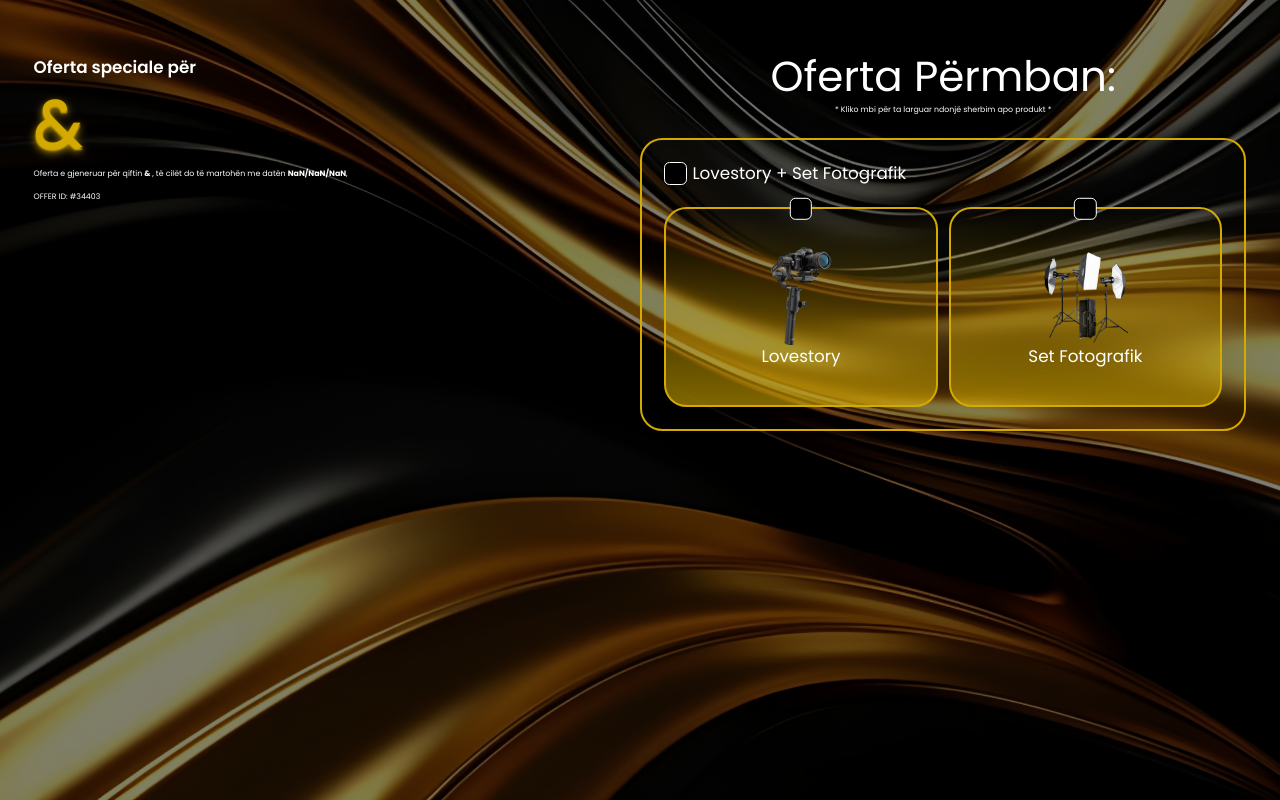
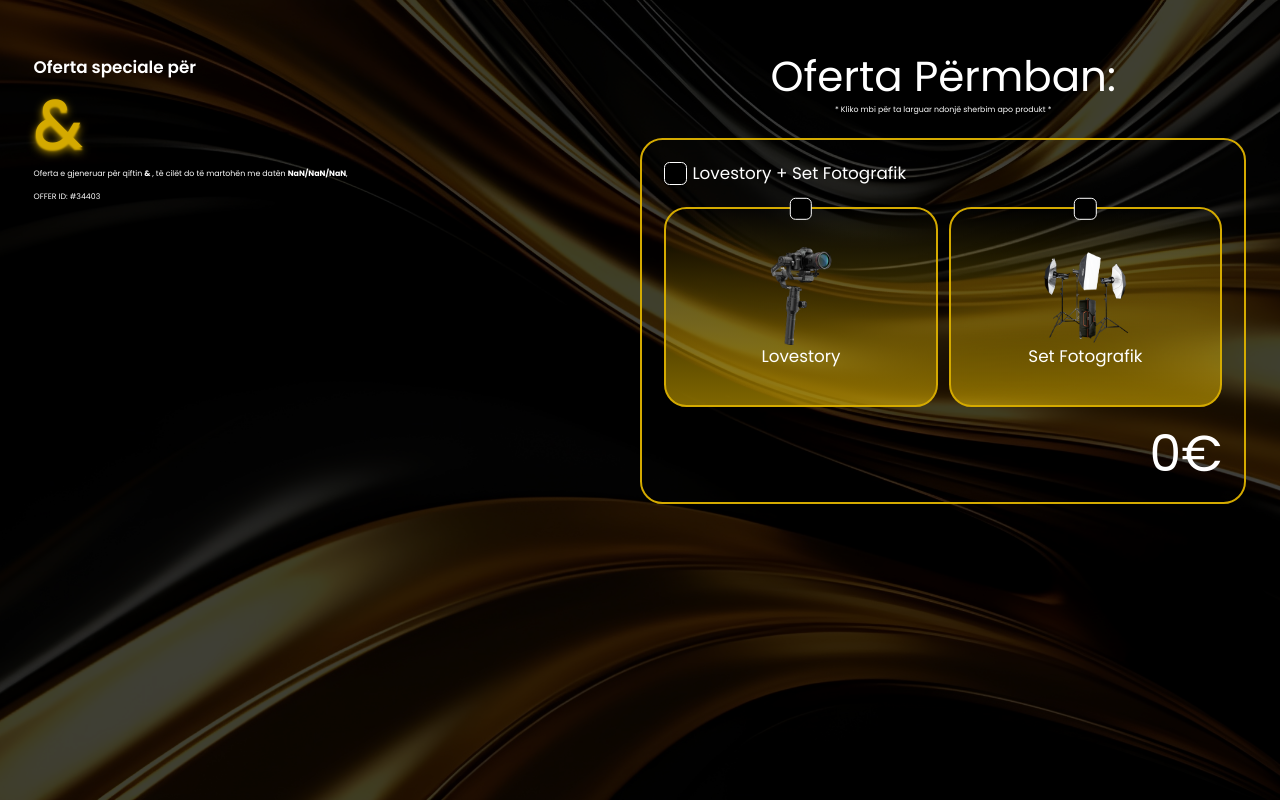
Before and after one commit to Maheerali-pk/marriage-quote-gen, a Next.js app: page /results in a window 1280 px wide. Built offline with nearby package versions, Linux system fonts and the light colour scheme.

Commit message:
git add .

```diff
--- a/app/(routes)/results/page.tsx
+++ b/app/(routes)/results/page.tsx
@@ -8,7 +8,7 @@ import WeddingVenueForm from "@/app/forms/weeding-venue-from";
 export default function WeddingVenuePage() {
   return (
     <div
-      className="h-full w-full flex px-12 py-20  overflow-auto"
+      className="h-full w-full flex flex-col md:flex-row px-4 py-4 md:px-12 md:py-20  overflow-auto"
       style={{
         backgroundImage: "url('/images/main-bg.png')",
         backgroundSize: "cover",
@@ -16,7 +16,8 @@ export default function WeddingVenuePage() {
       }}
     >
       <div className="absolute top-0 left-0 w-full h-full bg-black opacity-50 "></div>
-      <div className="flex gap-8 w-full h-full justify-start items-start z-10">
+      <div className="absolute top-0 left-0 w-full h-full bg-black opacity-50 "></div>
+      <div className="flex gap-8 w-full  justify-start items-start z-10">
         <ResultsLeftSection></ResultsLeftSection>
       </div>
 
--- a/app/components/event-group-wrapper.tsx
+++ b/app/components/event-group-wrapper.tsx
@@ -1,8 +1,9 @@
-import { FunctionComponent } from "react";
+import { FunctionComponent, useMemo } from "react";
 import { allEventGroups, allEventItems, IEventGroup } from "../helpers/data";
 import EventItem from "./event-item";
 import classNames from "classnames";
 import { useGlobalContext } from "../contexts/GlobalContext";
+import PriceValue from "./price-value";
 
 interface EventGroupWrapperProps {
   data: IEventGroup;
@@ -15,11 +16,22 @@ const EventGroupWrapper: FunctionComponent<EventGroupWrapperProps> = ({
   const mySubItems = allEventItems.filter((item) =>
     item.availableForEvents.includes(data.id)
   );
+  const checkedSubItems = mySubItems.filter((item) =>
+    state.selections
+      ?.find((selection) => selection.eventGroupId === data.id)
+      ?.selectedItemIds.includes(item.id)
+  );
   const myGroup = state.selections?.find(
     (selection) => selection.eventGroupId === data.id
   );
 
   const isSelected = myGroup?.selectedItemIds.length === mySubItems.length;
+  const totalPrice = useMemo(() => {
+    return checkedSubItems.reduce((acc, item) => acc + item.price, 0);
+  }, [checkedSubItems]);
+  const totalDiscountedPrice = useMemo(() => {
+    return totalPrice * (1 - data.discountPercentage / 100);
+  }, [totalPrice, data.discountPercentage]);
   const renderSelectionIcon = () => {
     if (isSelected) {
       return (
@@ -71,6 +83,9 @@ const EventGroupWrapper: FunctionComponent<EventGroupWrapperProps> = ({
           />
         ))}
       </div>
+      <div className="flex w-full justify-end">
+        <PriceValue value={totalPrice} discountedValue={totalDiscountedPrice} />
+      </div>
     </div>
   );
 };
--- a/app/components/page-wrapper.tsx
+++ b/app/components/page-wrapper.tsx
@@ -13,6 +13,7 @@ const PageWrapper: React.FC<PageWrapperProps> = ({ children }) => {
       }}
     >
       <div className="absolute top-0 left-0 w-full h-full bg-black opacity-50 "></div>
+      <div className="absolute top-0 left-0 w-full h-full bg-black opacity-30 "></div>
 
       <img
         src="/images/logo.png"
--- /dev/null
+++ b/app/components/price-value.tsx
@@ -0,0 +1,28 @@
+import { FunctionComponent } from "react";
+
+interface PriceValueProps {
+  value: number;
+  discountedValue?: number;
+}
+
+const PriceValue: FunctionComponent<PriceValueProps> = ({
+  value,
+  discountedValue,
+}) => {
+  if (!discountedValue) {
+    return <div className="text-white text-7xl">{value}€</div>;
+  }
+  return (
+    <div className="flex flex-col items-center gap-2">
+      <div className="text-white text-4xl relative">
+        <div>{value}€</div>
+        <div className="bg-red-500 h-[3px] w-full -rotate-12 absolute top-1/2 left-1/2 -translate-x-1/2 -translate-y-1/2"></div>
+      </div>
+      {discountedValue && (
+        <div className="text-white text-7xl">{discountedValue}€</div>
+      )}
+    </div>
+  );
+};
+
+export default PriceValue;
```
